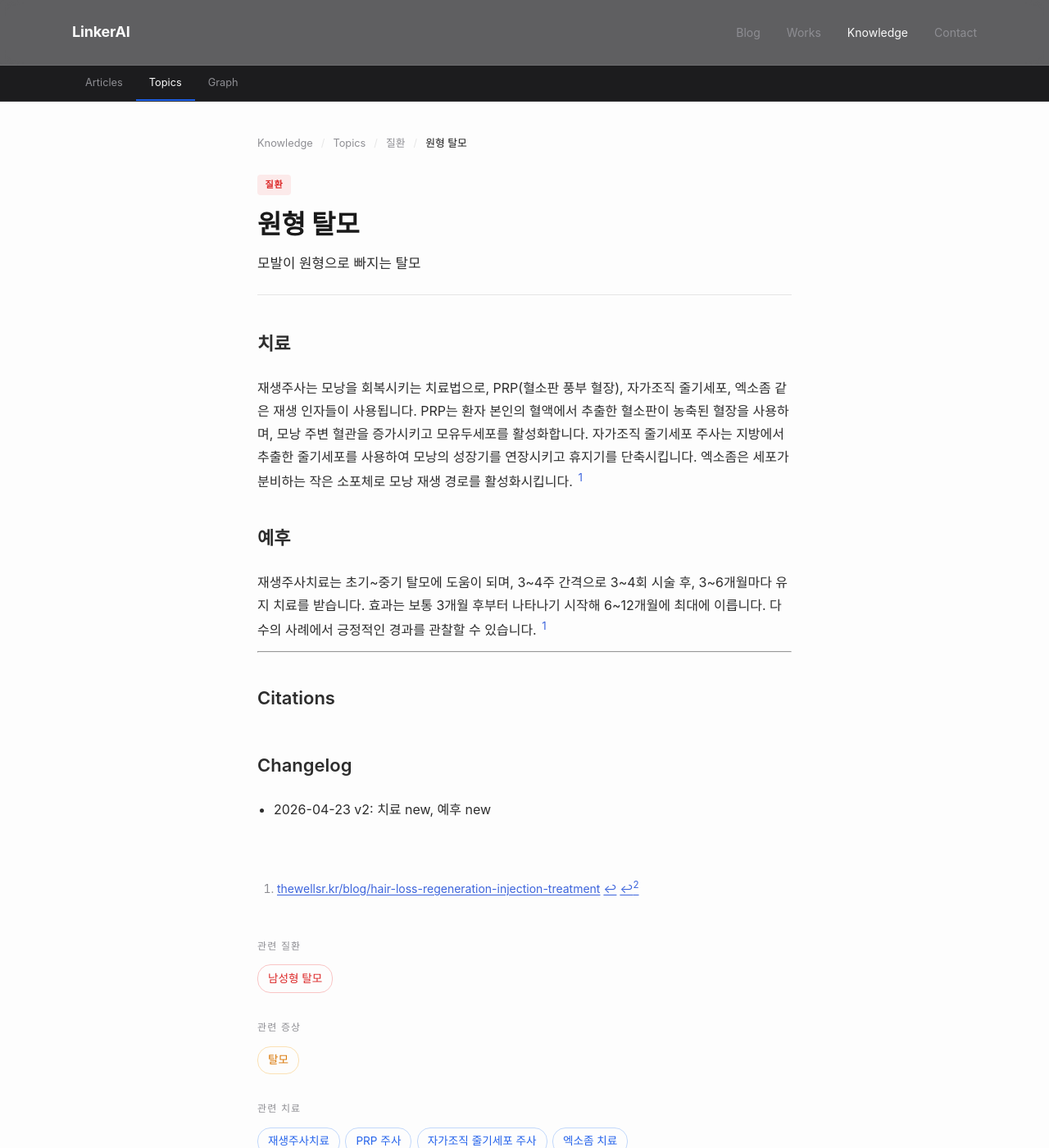
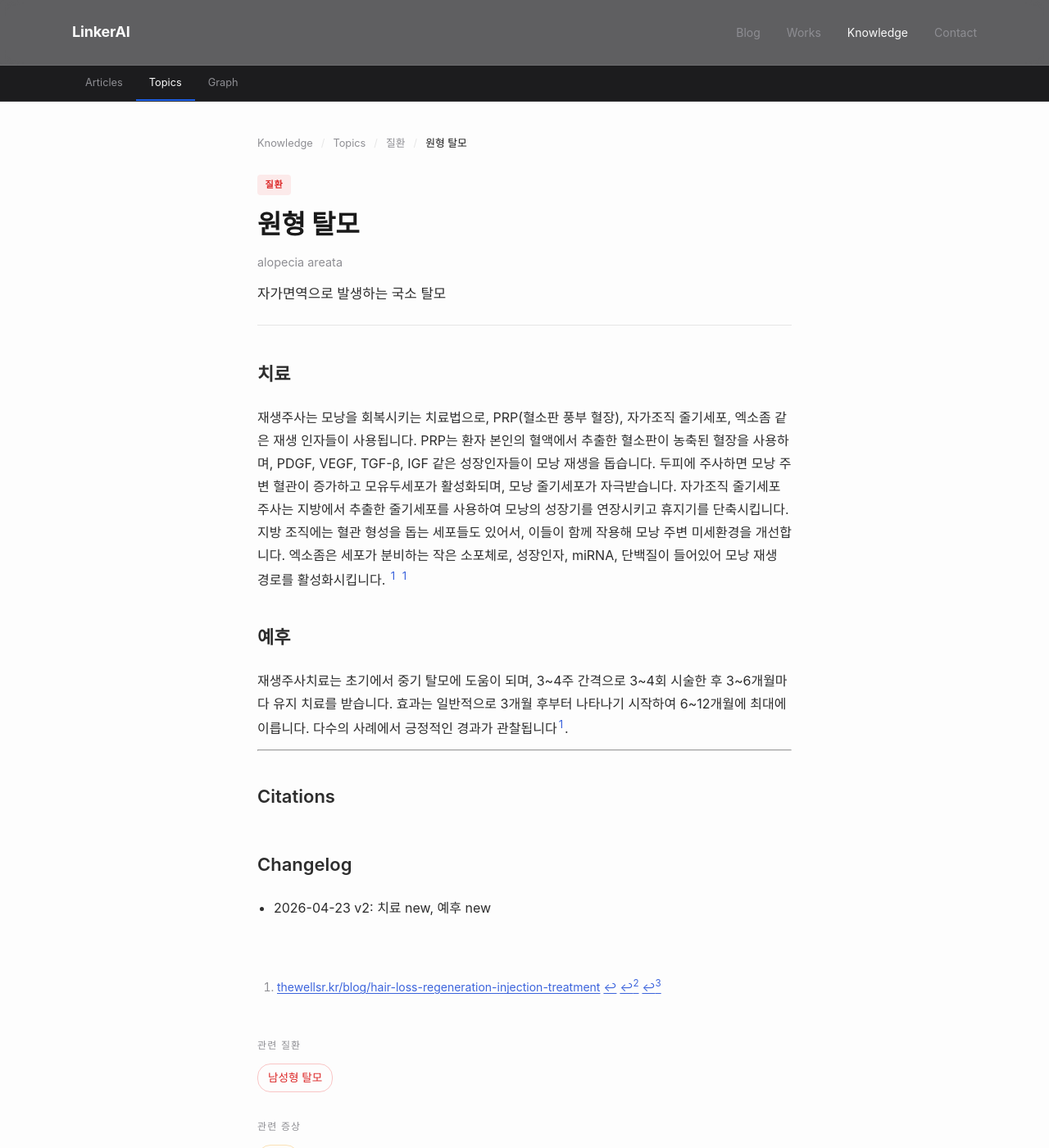
Before and after one commit to feelharmony/linkare-medical-knowledge, a Jekyll site: the page built from conditions/alopecia-areata.md, in a window 1280 px wide and 1400 px high. Shown: the whole window at 82% size. Built offline with Jekyll 4.4.1, drawn with Linux system fonts in a browser that asks for light colours; some web fonts are replaced; some of the changed text lies outside the part shown.

Commit message:
auto-sync entity: 원형 탈모 (alopecia-areata) — finalize

```diff
--- a/conditions/alopecia-areata.md
+++ b/conditions/alopecia-areata.md
@@ -4,16 +4,17 @@ entity_id: alopecia-areata
 entity_type: condition
 permalink: /conditions/alopecia-areata/
 title: 원형 탈모
-description: 모발이 원형으로 빠지는 탈모
-last_reviewed: '2026-04-23'
-source_count: 0
-version: 2
+description: 자가면역으로 발생하는 국소 탈모
+title_en: alopecia areata
+last_reviewed: '2026-04-25'
+source_count: 1
+version: 3
 ---
 ## 치료
-재생주사는 모낭을 회복시키는 치료법으로, PRP(혈소판 풍부 혈장), 자가조직 줄기세포, 엑소좀 같은 재생 인자들이 사용됩니다. PRP는 환자 본인의 혈액에서 추출한 혈소판이 농축된 혈장을 사용하며, 모낭 주변 혈관을 증가시키고 모유두세포를 활성화합니다. 자가조직 줄기세포 주사는 지방에서 추출한 줄기세포를 사용하여 모낭의 성장기를 연장시키고 휴지기를 단축시킵니다. 엑소좀은 세포가 분비하는 작은 소포체로 모낭 재생 경로를 활성화시킵니다. [^1]
+재생주사는 모낭을 회복시키는 치료법으로, PRP(혈소판 풍부 혈장), 자가조직 줄기세포, 엑소좀 같은 재생 인자들이 사용됩니다. PRP는 환자 본인의 혈액에서 추출한 혈소판이 농축된 혈장을 사용하며, PDGF, VEGF, TGF-β, IGF 같은 성장인자들이 모낭 재생을 돕습니다. 두피에 주사하면 모낭 주변 혈관이 증가하고 모유두세포가 활성화되며, 모낭 줄기세포가 자극받습니다. 자가조직 줄기세포 주사는 지방에서 추출한 줄기세포를 사용하여 모낭의 성장기를 연장시키고 휴지기를 단축시킵니다. 지방 조직에는 혈관 형성을 돕는 세포들도 있어서, 이들이 함께 작용해 모낭 주변 미세환경을 개선합니다. 엑소좀은 세포가 분비하는 작은 소포체로, 성장인자, miRNA, 단백질이 들어있어 모낭 재생 경로를 활성화시킵니다. [^1] [^1]
 
 ## 예후
-재생주사치료는 초기~중기 탈모에 도움이 되며, 3~4주 간격으로 3~4회 시술 후, 3~6개월마다 유지 치료를 받습니다. 효과는 보통 3개월 후부터 나타나기 시작해 6~12개월에 최대에 이릅니다. 다수의 사례에서 긍정적인 경과를 관찰할 수 있습니다. [^1]
+재생주사치료는 초기에서 중기 탈모에 도움이 되며, 3~4주 간격으로 3~4회 시술한 후 3~6개월마다 유지 치료를 받습니다. 효과는 일반적으로 3개월 후부터 나타나기 시작하여 6~12개월에 최대에 이릅니다. 다수의 사례에서 긍정적인 경과가 관찰됩니다[^1].
 
 ---
 
```
